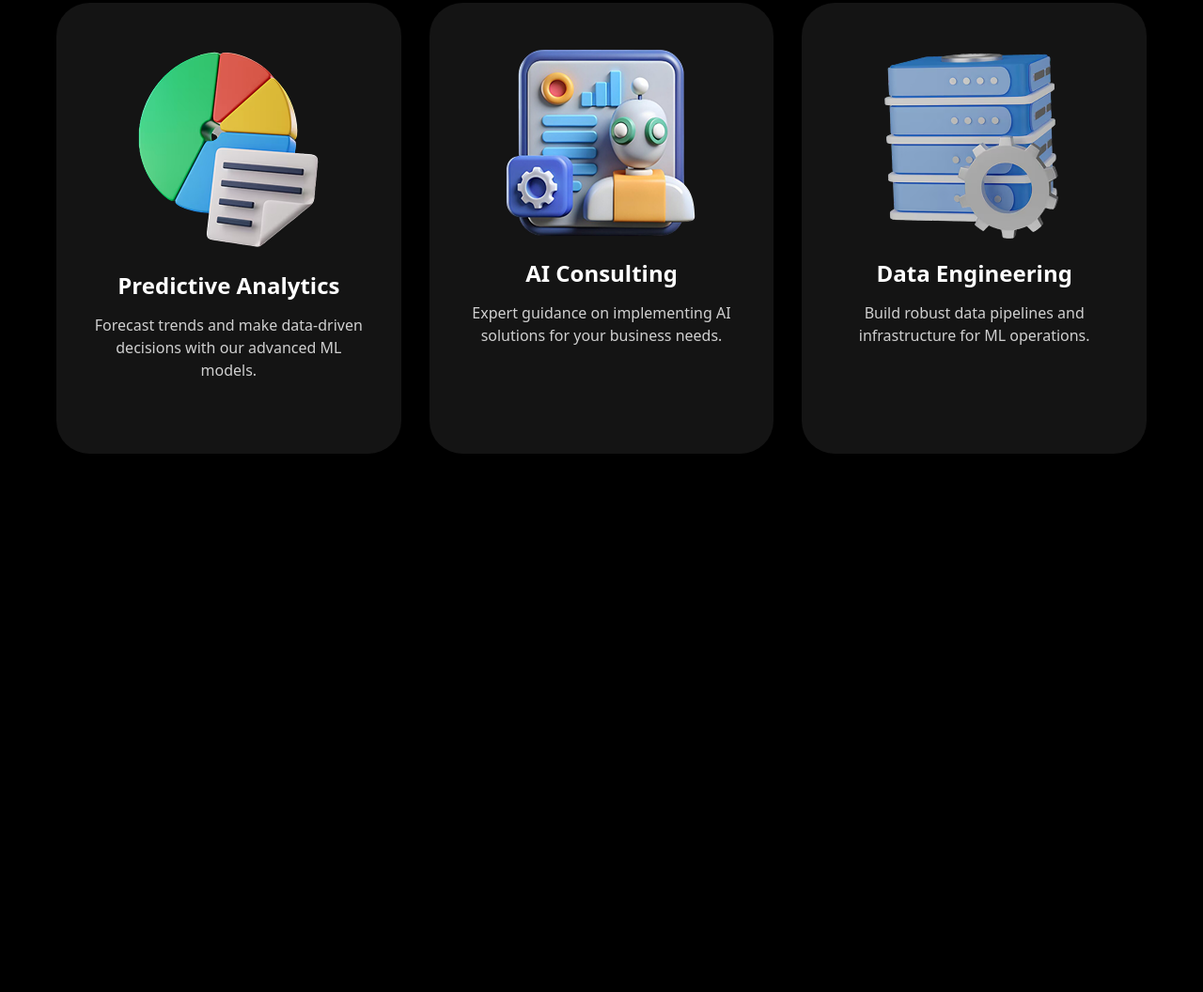
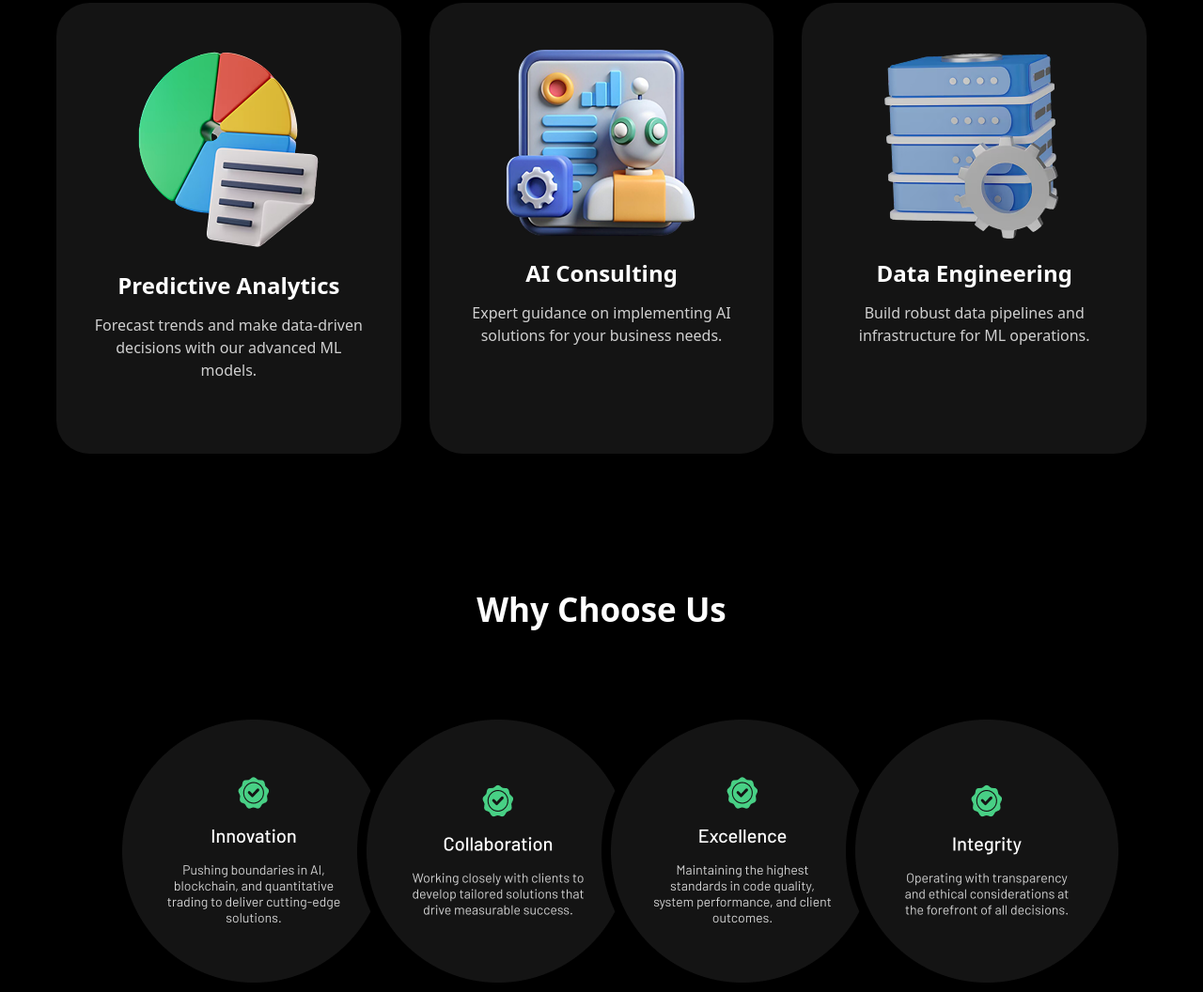
Before and after one commit to RahimovAbdurahmon/project_group, a website: page src/muhammad.html in a window 1280 px wide. Shown: the part 1172-2228 px from the top of the page at 94% size. Before the commit the page ends 1675 px from the top, so only its background shows below. Drawn offline with nearby package versions, Linux system fonts and the light colour scheme; files that its build step writes are made by us from their sources.

Commit message:
why-us-section created

```diff
--- a/src/muhammad.html
+++ b/src/muhammad.html
@@ -67,6 +67,15 @@
                 </div>
             </div>
         </section>
+        <section class="max-w-300 m-auto mt-30 flex flex-col items-center gap-20">
+            <h1 class="font-bold text-white text-[25px] lg:text-[35px] lg:w-[50%] text-center">Why Choose Us</h1>
+            <div class="flex flex-col gap-2 items-center lg:gap-0 lg:justify-between lg:flex-row ">
+                <img class="lg:ml-20" src="./img-muhammad/phot.png" alt="">
+                <img class="lg:relative lg:right-10" src="./img-muhammad/phot2.png" alt="">
+                <img class="lg:relative lg:right-20" src="./img-muhammad/phot3.png" alt="">
+                <img class="lg:relative lg:right-30" src="./img-muhammad/phot4.png" alt="">
+            </div>
+        </section>
     </main>
 </body>
 </html>
```
Also changed, not shown: src/img-muhammad/phot.png (added), src/img-muhammad/phot2.png (added), src/img-muhammad/phot3.png (added), src/img-muhammad/phot4.png (added).
